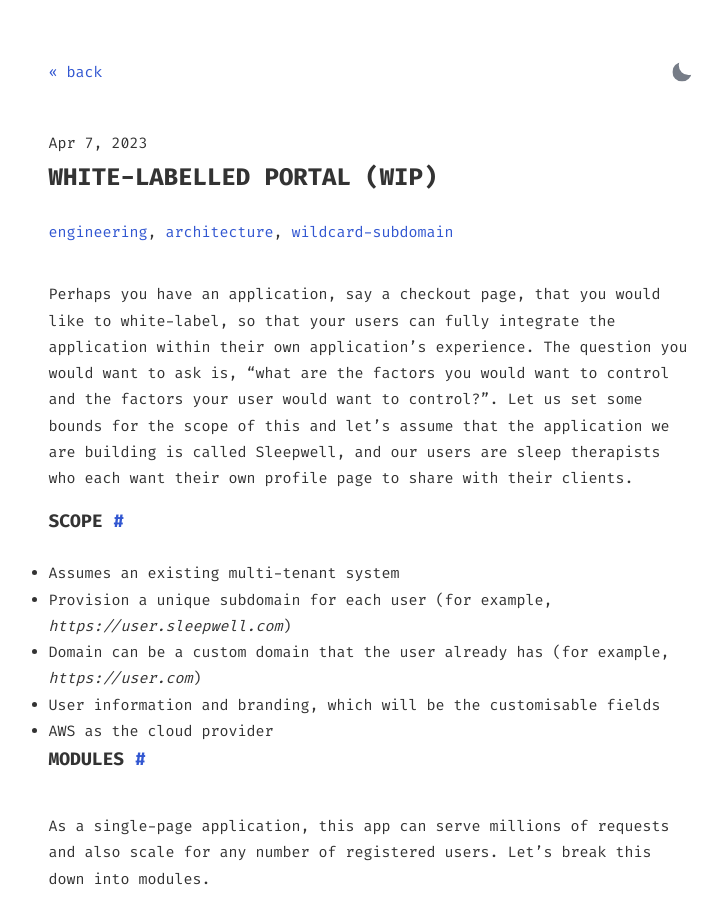
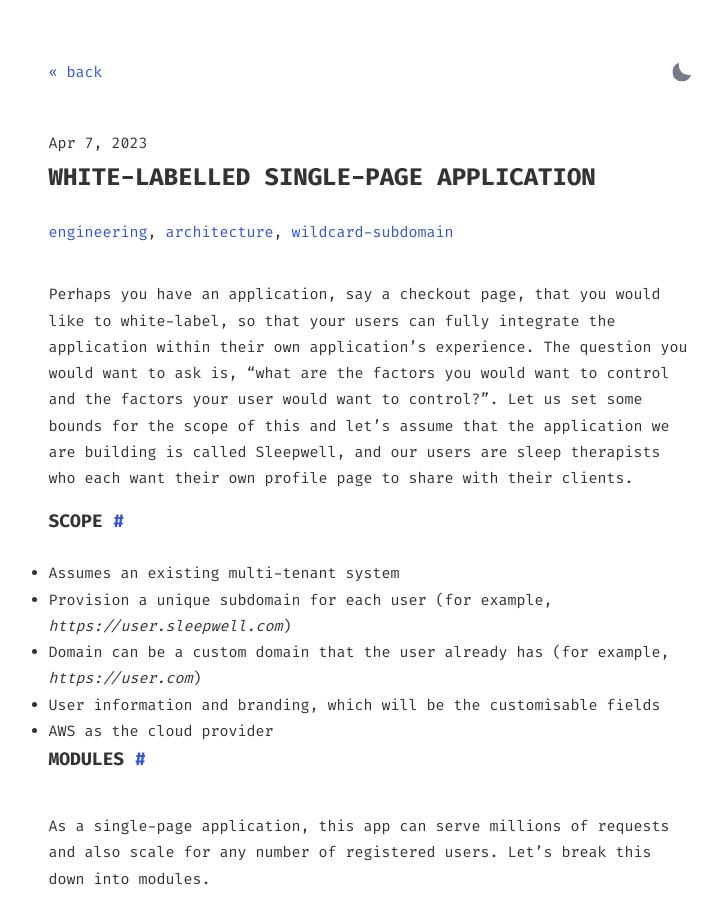
Before and after one commit to anbarasiu/fluid, a Jekyll site: the page built from _posts/2023-04-07-white-label-page.md, in a window 1280 px wide and 900 px high. Shown: the whole window, without its empty margins (269-991 px from the left). Built offline with Jekyll 4.4.1, drawn with Linux system fonts in a browser that asks for light colours.

Commit message:
chore: update white-label title

```diff
--- a/_posts/2023-04-07-white-label-page.md
+++ b/_posts/2023-04-07-white-label-page.md
@@ -1,6 +1,6 @@
 ---
 layout: post
-title: White-labelled portal (WIP)
+title: White-labelled single-page application
 description: Hosted white-labelled portal
 summary: This is a system I enjoyed architecting, so here is an overview on putting together a simple white-labelled application
 tags: engineering architecture wildcard-subdomain
```
